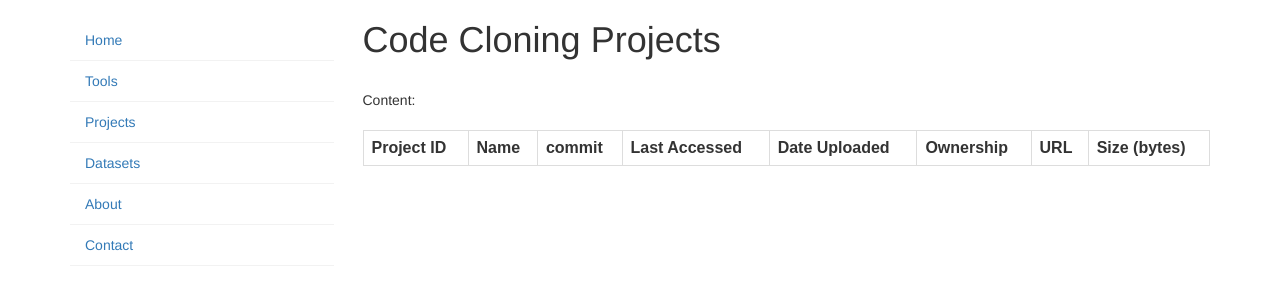
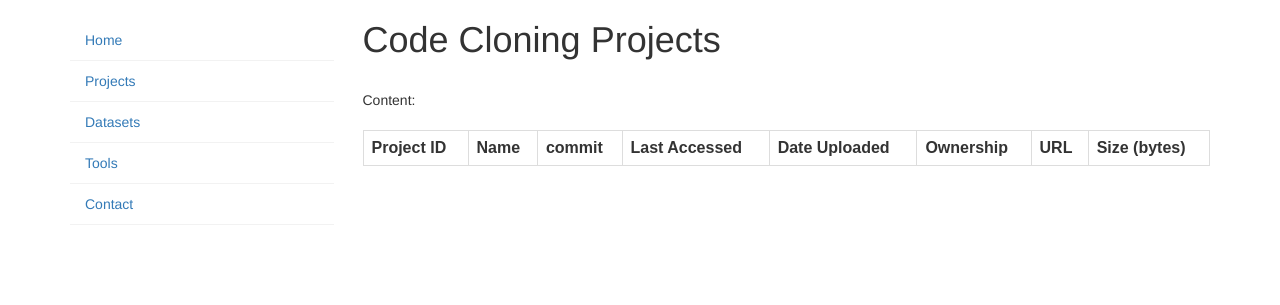
Before and after one commit to hydure/Code-Clones-Benchmark, a PHP site: page /phpmail/evaluate.php in a window 1280 px wide. Shown: the part 51-356 px from the top of the page. Run offline with PHP 8.4, Linux system fonts and the light colour scheme; the visitor is signed in with stand-in values (Sample User, id 1); data that the repository does not hold is empty; some libraries are stand-ins or nearby versions.

Commit message:
Update evaluate.php

```diff
--- a/code/evaluate.php
+++ b/code/evaluate.php
@@ -15,7 +15,7 @@ if ($_POST['project_action'] == 'Delete Project') {
 		echo "Error Deleting Record: " . $con->error;
 	}
 	$con->close();
-	header('Location:CCBDatabase.php');
+	header('Location:CCBProjects.php');
 }
 
 session_start();
@@ -112,11 +112,10 @@ div.round {
         <!-- sidebar -->
         <div class="col-xs-6 col-sm-3 sidebar-offcanvas" id="sidebar" role="navigation">
             <ul class="nav">
-              <li><a href="CCBHome1.1.php">Home</a></li>
+              <li><a href="CCBHome.php">Home</a></li>
+              <li><a href="CCBProjects.php">Projects</a></li>
+              <li><a href="CCBDatasets.php">Datasets</a></li>
               <li><a href="CCBTools.php">Tools</a></li>
-              <li class="active"><a href="#">Projects</a></li>
-              <li><a href="CCBDatasets.php">Datasets</a></li>
-              <li><a href="#">About</a></li>
               <li><a href="CCBContacts.php">Contact</a></li>
             </ul>
         </div>
```
